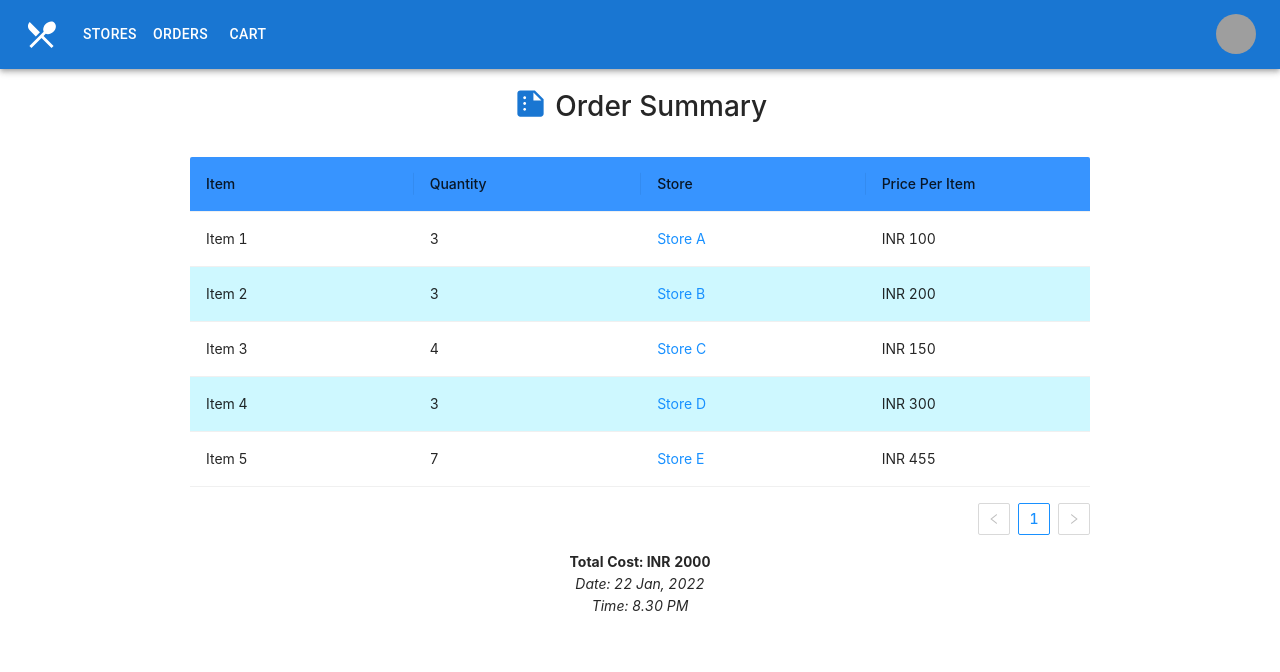
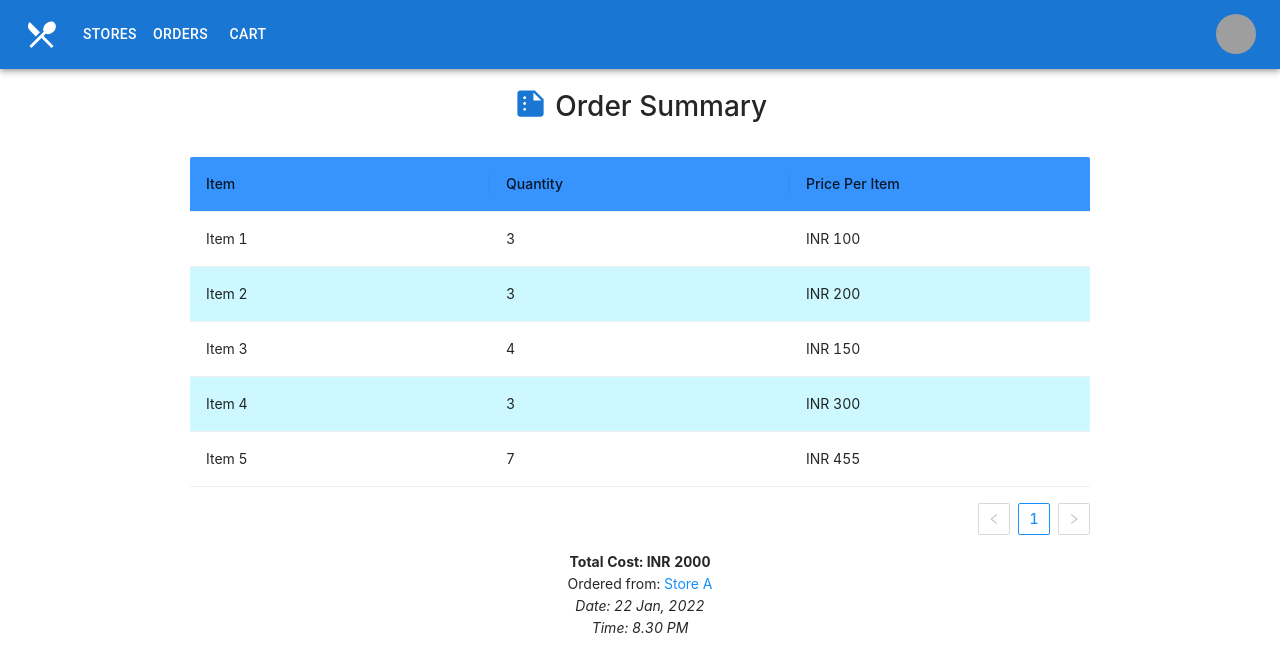
Before and after one commit to RPOpenSoft2022/Frontend-App, a React (Create React App) app: page /Orders/1 in a window 1280 px wide. Shown: the top 672 px of the page. Built offline with nearby package versions, Linux system fonts and the light colour scheme; grey boxes are pictures that could not be loaded.

Commit message:
Added some more styling

```diff
--- a/src/components/Order/Order.js
+++ b/src/components/Order/Order.js
@@ -7,57 +7,41 @@ import { Table, Select, Input, Button } from 'antd';
 import Box from '@mui/material/Box';
 import 'antd/dist/antd.css';
 import SummarizeIcon from '@mui/icons-material/Summarize';
+import { useParams } from 'react-router-dom'
 
 const Order = () => {
-
+    const { id } = useParams()
+    // useEffect(() => {
+    //     console.log(id)
+    // }, [])
     const dataSource = [
         {
             "name": "Item 1",
             "quantity": "3",
-            "store": {
-                "name": "Store A",
-                "store_id": 1
-            },
             "price": "INR 100",
             "id": 1
         },
         {
             "name": "Item 2",
             "quantity": "3",
-            "store": {
-                "name": "Store B",
-                "store_id": 2
-            },
             "price": "INR 200",
             "id": 2
         },
         {
             "name": "Item 3",
             "quantity": "4",
-            "store": {
-                "name": "Store C",
-                "store_id": 3
-            },
             "price": "INR 150",
             "id": 3
         },
         {
             "name": "Item 4",
             "quantity": "3",
-            "store": {
-                "name": "Store D",
-                "store_id": 4
-            },
             "price": "INR 300",
             "id": 4
         },
         {
             "name": "Item 5",
             "quantity": "7",
-            "store": {
-                "name": "Store E",
-                "store_id": 5
-            },
             "price": "INR 455",
             "id": 5
         },
@@ -77,13 +61,6 @@ const Order = () => {
             width: 250
         },
         {
-            title: 'Store',
-            dataIndex: 'store',
-            key: 'store',
-            width: 250,
-            render: (text) => <a href={`../Stores/${text.store_id}`}>{text.name}</a>,
-        },
-        {
             title: 'Price Per Item',
             dataIndex: 'price',
             key: 'price',
@@ -99,6 +76,7 @@ const Order = () => {
                     <Table dataSource={dataSource} columns={columns} style={{ minWidth: "280px", overflowX: "auto" }}/>
                 <div>
                     <div><b>Total Cost: INR 2000</b></div>
+                    <div>Ordered from: <Link to={`../Stores/${id}`}>Store A</Link></div>
                     <div><i>Date: 22 Jan, 2022</i></div>
                     <div><i>Time: 8.30 PM</i></div>
                 </div>
--- a/src/components/Orders/Orders.css
+++ b/src/components/Orders/Orders.css
@@ -24,3 +24,7 @@
 .css-heg063-MuiTabs-flexContainer{
     justify-content: center;
 }
+
+.MuiBox-root.css-19midj6{
+    overflow-x: auto;
+}
--- a/src/components/Orders/Orders.js
+++ b/src/components/Orders/Orders.js
@@ -346,9 +346,21 @@ export default function BasicTabs() {
             dataIndex: 'id',
             key: 'id',
             width: 250,
-            render: (text) => <a href={`../Orders/${text}`}>view</a>,
+            render: (text) => <div>
+                <Button type="primary" style={{marginRight:"5px", marginBottom:"5px"}}><Link to={`../Orders/${text}`}>view</Link></Button>
+                <Button type="danger" style={{marginBottom:"5px"}}><Link to={`#`}>cancel</Link></Button>
+                </div>,
         },
     ];
+
+    const columns1 = columns.slice(0,3)
+    columns1.push({
+        title: 'Action',
+        dataIndex: 'id',
+        key: 'id',
+        width: 250,
+        render: (text) => <Button type="primary"><Link to={`../Orders/${text}`}>view</Link></Button>,
+    })
 
 
     return (
@@ -365,7 +377,7 @@ export default function BasicTabs() {
                     <Table dataSource={dataSource} columns={columns} style={{ minWidth: "280px" }} />
                 </TabPanel>
                 <TabPanel value={value} index={1} className="orders_box">
-                    <Table dataSource={dataSource1} columns={columns} style={{ minWidth: "280px" }} />
+                    <Table dataSource={dataSource1} columns={columns1} style={{ minWidth: "280px" }} />
                 </TabPanel>
             </Box>
         </div>
```
